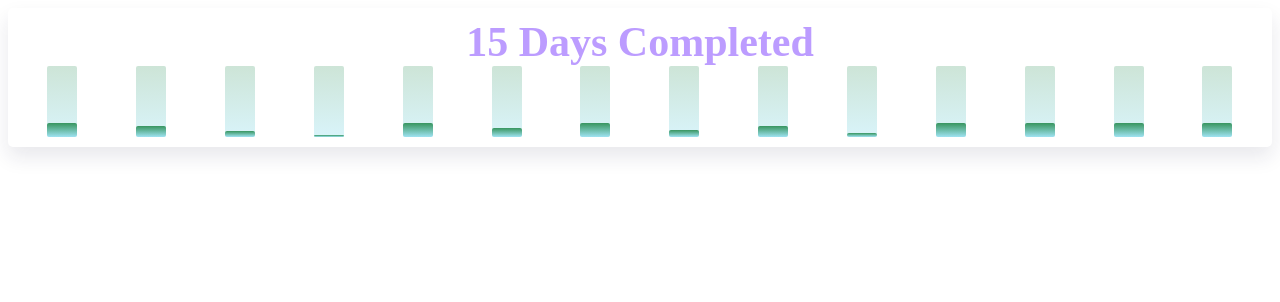
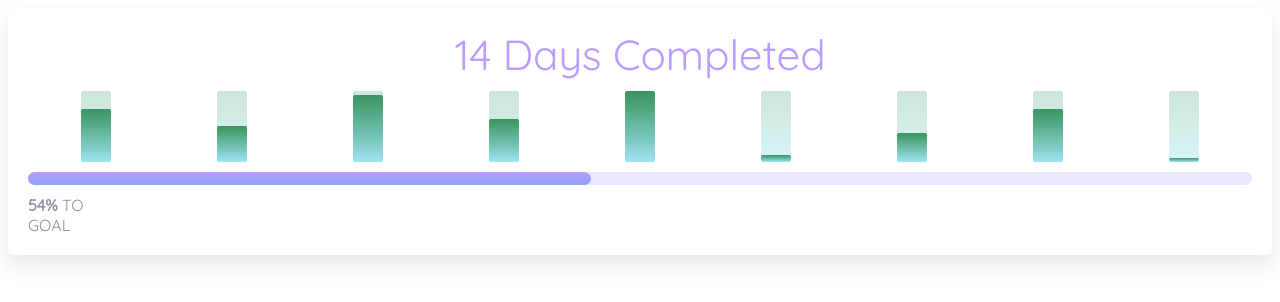
Before and after one commit to KevinDaniels-de/goal-tracking-application, a React (Create React App) app: page / in a window 1280 px wide. Shown: the top 302 px of the page. Built offline with nearby package versions, Linux system fonts and the light colour scheme.

Commit message:
Implemented ProgressBar, changed code tabs

```diff
--- a/package.json
+++ b/package.json
@@ -9,7 +9,8 @@
     "prop-types": "^15.7.2",
     "react": "^16.12.0",
     "react-dom": "^16.12.0",
-    "react-scripts": "3.3.1"
+    "react-scripts": "3.3.1",
+    "uuid": "^3.4.0"
   },
   "scripts": {
     "start": "react-scripts start",
--- a/public/index.html
+++ b/public/index.html
@@ -9,6 +9,7 @@
       name="description"
       content="Web site created using create-react-app"
     />
+    <link href="https://fonts.googleapis.com/css?family=Montserrat|Quicksand&display=swap" rel="stylesheet">
     <link rel="apple-touch-icon" href="%PUBLIC_URL%/logo192.png" />
     <!--
       manifest.json provides metadata used when your web app is installed on a
--- a/src/App.js
+++ b/src/App.js
@@ -3,10 +3,8 @@ import DaysCompleted from "./Components/DaysCompleted";
 import "./index.css";
 
 export default function App() {
-  const days = 15;
-
     const checkins = [
-    {date: "Wed Jan 29 2020 07:17:11 GMT+0000 (Greenwich Mean Time)", score: 20},
+        {date: "Wed Jan 29 2020 07:17:11 GMT+0000 (Greenwich Mean Time)", score: 1},
         {date: "Wed Jan 28 2020 07:17:11 GMT+0000 (Greenwich Mean Time)", score: 15},
         {date: "Wed Jan 27 2020 07:17:11 GMT+0000 (Greenwich Mean Time)", score: 8},
         {date: "Wed Jan 26 2020 07:17:11 GMT+0000 (Greenwich Mean Time)", score: 2},
@@ -19,8 +17,10 @@ export default function App() {
         {date: "Wed Jan 18 2020 07:17:11 GMT+0000 (Greenwich Mean Time)", score: 20},
         {date: "Wed Jan 17 2020 07:17:11 GMT+0000 (Greenwich Mean Time)", score: 20},
         {date: "Wed Jan 16 2020 07:17:11 GMT+0000 (Greenwich Mean Time)", score: 20},
-    {date: "Wed Jan 15 2020 07:17:11 GMT+0000 (Greenwich Mean Time)", score: 20},
+        {date: "Wed Jan 15 2020 07:17:11 GMT+0000 (Greenwich Mean Time)", score: 20}
     ];
+
+    const days = checkins.length;
 
     return (
         <div className="App">
--- a/src/Components/DaysCompleted.js
+++ b/src/Components/DaysCompleted.js
@@ -2,12 +2,14 @@ import React from "react";
 import PropTypes from "prop-types";
 import Tile from "./Tile";
 import Histogram from "./Histogram";
+import ProgressBar from "./ProgressBar";
 
 function DaysCompleted(props) {
     const h1Style = {
         textAlign: "center",
         color: "#BC9CFF",
-    margin: "0"
+        margin: "0",
+        fontWeight: "400"
     };
 
     const { days, checkins } = props;
@@ -16,13 +18,15 @@ function DaysCompleted(props) {
     <Tile elevation={"0.1"}>
         <h1 style={h1Style}>{days} Days Completed</h1>
 
-        <Histogram bars={checkins.map(b => b.score)} barCount={checkins.length}></Histogram>
+        <Histogram bars={checkins.map(b => b.score * 5).slice(0,9).reverse()} barCount={10} />
+
+        <ProgressBar percentage={Math.floor(days / 30 * 100)} />
     </Tile>
     );
 }
 
+export default DaysCompleted;
+
 DaysCompleted.propTypes = {
     days: PropTypes.number.isRequired
 };
-
-export default DaysCompleted;
--- a/src/Components/Histogram.js
+++ b/src/Components/Histogram.js
@@ -1,8 +1,10 @@
 import React from "react";
 import PropTypes from "prop-types";
+import uuid from "uuid";
 
 function Bar(props) {
     const { percentage } = props;
+
     const barStyle = {
         background:
         "linear-gradient(180deg, rgba(56,149,95,.25), rgba(102,210,234,.25))",
@@ -35,19 +37,17 @@ Bar.propTypes = {
 };
 
 function Histogram(props) {
-
     const { bars, barCount } = props;
 
     const divStyle = {
         display: "flex",
-    justifyContent: "space-around"
+        justifyContent: "space-around",
+        margin: "10px 0"
     };
 
     return (
         <div style={divStyle}>
-
-      {bars.map((b,i) => i <= barCount ? <Bar  percentage={b}/> : "")}
-
+            {bars.map((b,i) => i < barCount ? <Bar key={uuid.v4()} percentage={b}/> : "")}
         </div>
     );
 }
--- /dev/null
+++ b/src/Components/ProgressBar.js
@@ -0,0 +1,48 @@
+import React from "react";
+import PropTypes from "prop-types";
+
+function ProgressBar(props) {
+    const { percentage } = props;
+
+    const barStyle = {
+        width: "100%",
+        height: "12.85px",
+        background: "rgba(188, 156, 255, 0.25)",
+        borderRadius: "20px"
+    };
+
+    const innerBar = {
+        width: `${percentage}%`,
+        height: "100%",
+        background: "linear-gradient(180deg, #BC9CFF 0%, #8BA4F9 100%)",
+        borderRadius: "20px"
+    };
+
+    const textStyle = {
+        fontamily: "Montserrat, sans-serif",
+        color: "rgba(31, 32, 65, 0.5)",
+        marginTop: "10px"
+    };
+
+    return (
+    <div>
+        <div style={barStyle}>
+            <div style={innerBar}></div>
+        </div>
+
+        <div style={textStyle}>
+            <span><b>{100-percentage}%</b> TO<div>GOAL</div></span>
+        </div>
+    </div>
+    );
+}
+
+export default ProgressBar;
+
+ProgressBar.propTypes = {
+    percentage: PropTypes.number
+};
+
+ProgressBar.defaultProps = {
+    percentage: 0
+};
--- a/src/Components/Tile.js
+++ b/src/Components/Tile.js
@@ -7,7 +7,7 @@ function Tile(props) {
     const divStyle = {
         boxShadow: `0px 10px 20px rgba(31, 32, 64, ${elevation})`,
         borderRadius: "5px 5px 5px 5px",
-    padding: "10px"
+        padding: "20px"
     };
 
     return <div style={divStyle}>{children}</div>;
--- a/src/index.css
+++ b/src/index.css
@@ -1,5 +1,5 @@
 body {
-    font-family: Quicksand;
+    font-family: Quicksand, sans-serif;
   }
 
   h1 {
```
Lines whose indentation alone changed are shown as unchanged.
